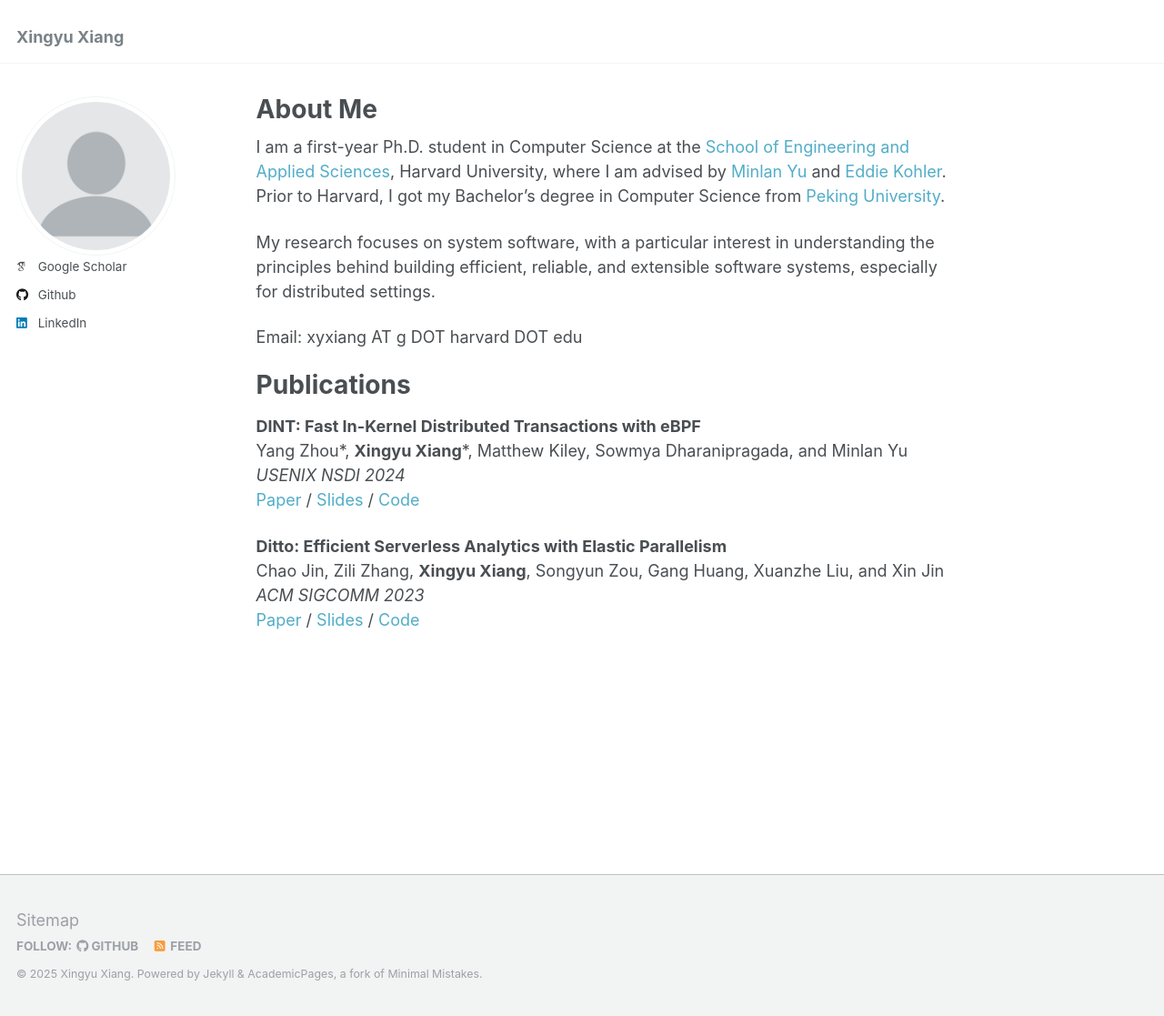
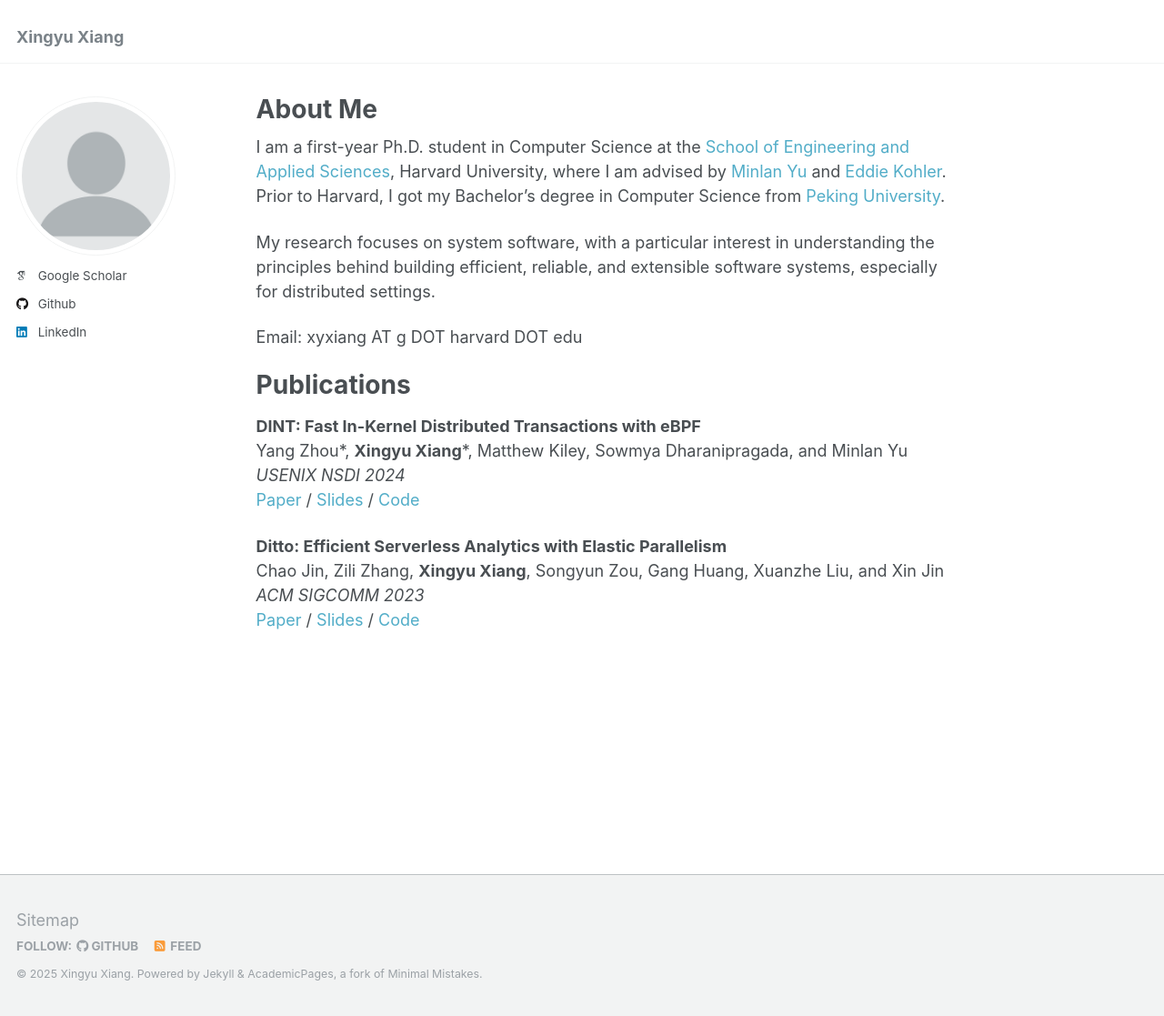
Before and after one commit to xyxiang7/xyxiang7.github.io, a Jekyll site: the page built from _pages/about.md, in a window 1280 px wide and 1117 px high. Shown: the whole window at 91% size. Built offline with Jekyll 4.4.1, drawn with Linux system fonts in a browser that asks for light colours; some web fonts are replaced.

Commit message:
Fix tight author urls

```diff
--- a/_includes/author-profile.html
+++ b/_includes/author-profile.html
@@ -14,11 +14,11 @@
     {% endif %}
   </div>
 
-  <!-- <div class="author__content">
-    <h3 class="author__name">{{ author.name }}</h3>
+  <div class="author__content">
+    <h3 class="author__name">{{ }}</h3>
     {% if author.pronouns %}<p class="author__pronouns">{{ author.pronouns }}</p>{% endif %}
     {% if author.bio %}<p class="author__bio">{{ author.bio }}</p>{% endif %}
-  </div> -->
+  </div>
 
   <div class="author__urls-wrapper">
     <button class="btn btn--inverse">Follow</button>
```
